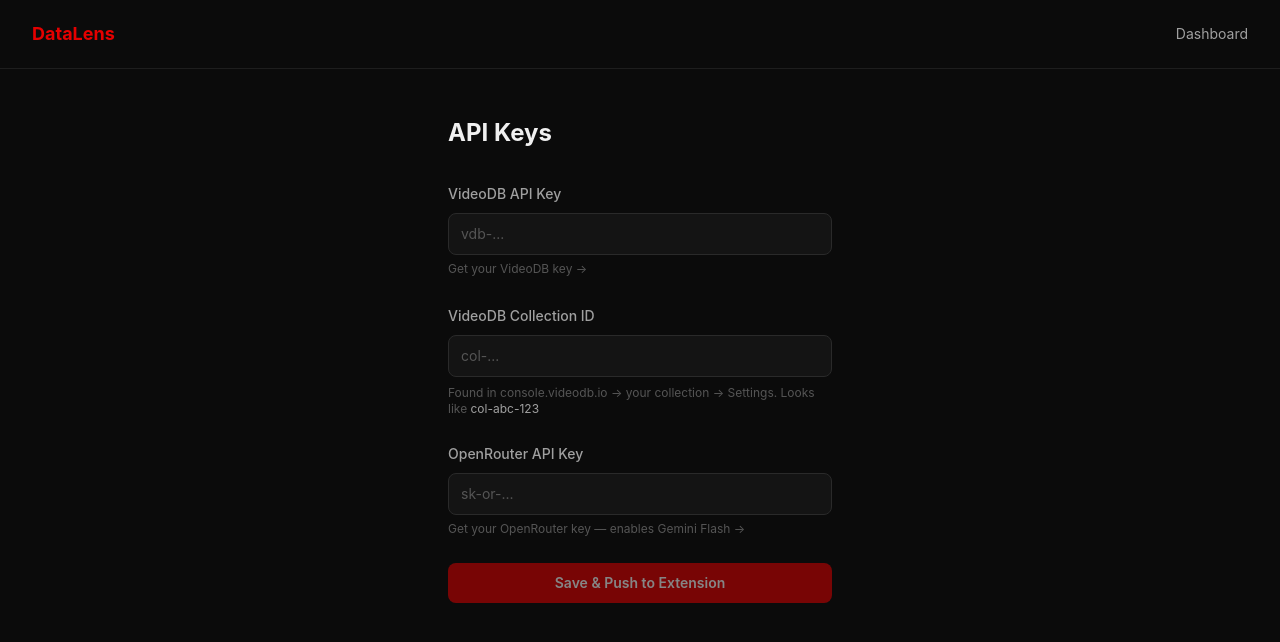
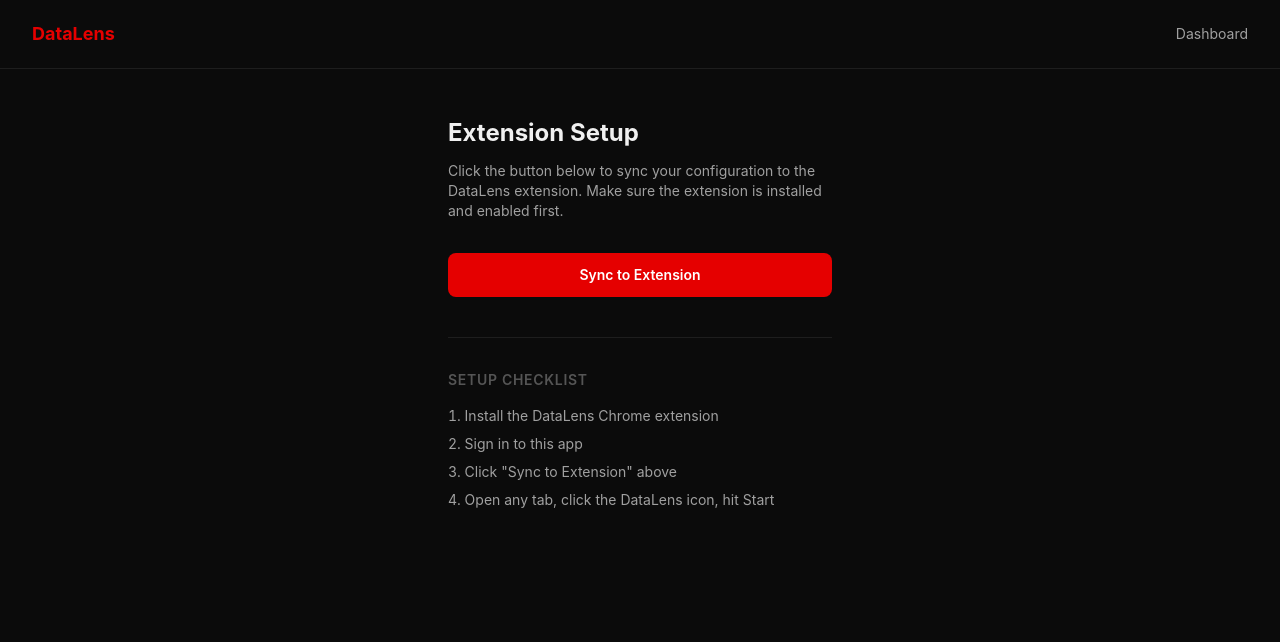
Before and after one commit to FelixMatrixar/DataLens, a Next.js app in the folder packages/frontend/: page /settings in a window 1280 px wide. Shown: the top 642 px of the page. Built offline with nearby package versions, Linux system fonts and the light colour scheme; no server answers.

Commit message:
refactor: implement API configuration retrieval and sync functionality in settings page

```diff
--- /dev/null
+++ b/packages/frontend/app/api/config/route.ts
@@ -0,0 +1,16 @@
+import { auth } from "@clerk/nextjs/server";
+
+export async function GET() {
+  const { userId } = await auth();
+  if (!userId) return new Response("Unauthorized", { status: 401 });
+
+  const videodbApiKey = process.env.VIDEODB_API_KEY;
+  const videodbCollectionId = process.env.VIDEODB_COLLECTION_ID;
+  const openrouterApiKey = process.env.OPENROUTER_API_KEY;
+
+  if (!videodbApiKey || !videodbCollectionId || !openrouterApiKey) {
+    return new Response("Server not configured", { status: 503 });
+  }
+
+  return Response.json({ videodbApiKey, videodbCollectionId, openrouterApiKey, userId });
+}
--- a/packages/frontend/app/settings/page.tsx
+++ b/packages/frontend/app/settings/page.tsx
@@ -1,60 +1,54 @@
 "use client";
-import { useUser } from "@clerk/nextjs";
 import { useState } from "react";
 import Link from "next/link";
 
 export default function SettingsPage() {
-  const { user } = useUser();
-  const [videodbKey, setVideodbKey] = useState("");
-  const [openrouterKey, setOpenrouterKey] = useState("");
-  const [collectionId, setCollectionId] = useState("");
-  const [saved, setSaved] = useState(false);
-  const [saving, setSaving] = useState(false);
-  const [error, setError] = useState("");
+  const [status, setStatus] = useState<"idle" | "syncing" | "done" | "error">("idle");
+  const [errorMsg, setErrorMsg] = useState("");
 
-  async function saveKeys() {
-    setSaving(true);
-    setError("");
-    setSaved(false);
+  async function syncToExtension() {
+    setStatus("syncing");
+    setErrorMsg("");
     try {
-      const res = await fetch("/api/settings/save-keys", {
-        method: "POST",
-        headers: { "Content-Type": "application/json" },
-        body: JSON.stringify({ videodbKey, openrouterKey }),
-      });
-
+      const res = await fetch("/api/config");
       if (!res.ok) {
-        const msg = await res.text().catch(() => res.status.toString());
-        setError(`Error ${res.status}: ${msg}`);
+        setErrorMsg(`Server error: ${await res.text()}`);
+        setStatus("error");
         return;
       }
 
-      // Push config to extension if installed
+      const config = await res.json();
+
       const extId = process.env.NEXT_PUBLIC_EXTENSION_ID;
       const cr = (globalThis as any).chrome;
-      if (extId && cr?.runtime) {
-        cr.runtime.sendMessage(extId, {
-          type: "SAVE_CONFIG",
-          payload: {
-            videodbApiKey: videodbKey,
-            openrouterApiKey: openrouterKey,
-            userId: user?.id ?? "",
-            frontendUrl: window.location.origin,
-            videodbCollectionId: collectionId,
-          },
-        });
+      if (!extId || !cr?.runtime) {
+        setErrorMsg("Extension not detected. Make sure DataLens is installed and NEXT_PUBLIC_EXTENSION_ID is set.");
+        setStatus("error");
+        return;
       }
 
-      setSaved(true);
-      setVideodbKey("");
-      setOpenrouterKey("");
-      setCollectionId("");
-    } finally {
-      setSaving(false);
+      cr.runtime.sendMessage(extId, {
+        type: "SAVE_CONFIG",
+        payload: {
+          videodbApiKey: config.videodbApiKey,
+          openrouterApiKey: config.openrouterApiKey,
+          videodbCollectionId: config.videodbCollectionId,
+          userId: config.userId,
+          frontendUrl: window.location.origin,
+        },
+      }, (response: any) => {
+        if (cr.runtime.lastError || !response?.ok) {
+          setErrorMsg("Could not reach extension. Try reloading the extension at chrome://extensions.");
+          setStatus("error");
+        } else {
+          setStatus("done");
+        }
+      });
+    } catch (e) {
+      setErrorMsg(String(e));
+      setStatus("error");
     }
   }
-
-  const canSave = !saving && videodbKey && openrouterKey && collectionId;
 
   return (
     <main className="min-h-screen bg-[#0B0B0B] text-[#F0F0F0]">
@@ -64,60 +58,40 @@ export default function SettingsPage() {
       </nav>
 
       <div className="max-w-md mx-auto px-8 py-12">
-        <h1 className="text-2xl font-bold mb-8">API Keys</h1>
+        <h1 className="text-2xl font-bold mb-3">Extension Setup</h1>
+        <p className="text-[#A0A0A0] text-sm mb-8">
+          Click the button below to sync your configuration to the DataLens extension.
+          Make sure the extension is installed and enabled first.
+        </p>
 
-        <div className="space-y-6">
-          <div className="space-y-2">
-            <label className="text-sm font-medium text-[#A0A0A0]">VideoDB API Key</label>
-            <input
-              type="password"
-              placeholder="vdb-..."
-              value={videodbKey}
-              onChange={e => setVideodbKey(e.target.value)}
-              className="w-full bg-[#141414] border border-[#2A2A2A] rounded-lg px-3 py-2.5 text-sm text-[#F0F0F0] placeholder-[#555] focus:outline-none focus:border-[#E50000]"
-            />
-            <a href="https://console.videodb.io" target="_blank" rel="noreferrer" className="text-xs text-[#555] hover:text-[#A0A0A0]">
-              Get your VideoDB key →
-            </a>
-          </div>
+        <div className="space-y-4">
+          <button
+            onClick={syncToExtension}
+            disabled={status === "syncing"}
+            className="w-full bg-[#E50000] text-white py-3 rounded-lg font-semibold text-sm disabled:opacity-50 hover:bg-red-700 transition"
+          >
+            {status === "syncing" ? "Syncing..." : status === "done" ? "✓ Extension synced" : "Sync to Extension"}
+          </button>
 
-          <div className="space-y-2">
-            <label className="text-sm font-medium text-[#A0A0A0]">VideoDB Collection ID</label>
-            <input
-              type="text"
-              placeholder="col-..."
-              value={collectionId}
-              onChange={e => setCollectionId(e.target.value)}
-              className="w-full bg-[#141414] border border-[#2A2A2A] rounded-lg px-3 py-2.5 text-sm text-[#F0F0F0] placeholder-[#555] focus:outline-none focus:border-[#E50000]"
-            />
-            <p className="text-xs text-[#555]">
-              Found in console.videodb.io → your collection → Settings. Looks like <span className="text-[#A0A0A0]">col-abc-123</span>
+          {status === "error" && (
+            <p className="text-xs text-[#E50000]">{errorMsg}</p>
+          )}
+
+          {status === "done" && (
+            <p className="text-xs text-[#00D4AA]">
+              Extension is configured. Open the DataLens popup and click Start.
             </p>
-          </div>
+          )}
+        </div>
 
-          <div className="space-y-2">
-            <label className="text-sm font-medium text-[#A0A0A0]">OpenRouter API Key</label>
-            <input
-              type="password"
-              placeholder="sk-or-..."
-              value={openrouterKey}
-              onChange={e => setOpenrouterKey(e.target.value)}
-              className="w-full bg-[#141414] border border-[#2A2A2A] rounded-lg px-3 py-2.5 text-sm text-[#F0F0F0] placeholder-[#555] focus:outline-none focus:border-[#E50000]"
-            />
-            <a href="https://openrouter.ai/keys" target="_blank" rel="noreferrer" className="text-xs text-[#555] hover:text-[#A0A0A0]">
-              Get your OpenRouter key — enables Gemini Flash →
-            </a>
-          </div>
-
-          {error && <p className="text-xs text-[#E50000]">{error}</p>}
-
-          <button
-            onClick={saveKeys}
-            disabled={!canSave}
-            className="w-full bg-[#E50000] text-white py-2.5 rounded-lg font-semibold text-sm disabled:opacity-50 hover:bg-red-700 transition"
-          >
-            {saving ? "Saving..." : saved ? "✓ Saved & pushed to extension" : "Save & Push to Extension"}
-          </button>
+        <div className="mt-10 pt-8 border-t border-[#1E1E1E]">
+          <h2 className="text-sm font-semibold text-[#555] uppercase tracking-wider mb-4">Setup Checklist</h2>
+          <ol className="space-y-2 text-sm text-[#A0A0A0] list-decimal list-inside">
+            <li>Install the DataLens Chrome extension</li>
+            <li>Sign in to this app</li>
+            <li>Click "Sync to Extension" above</li>
+            <li>Open any tab, click the DataLens icon, hit Start</li>
+          </ol>
         </div>
       </div>
     </main>
```
